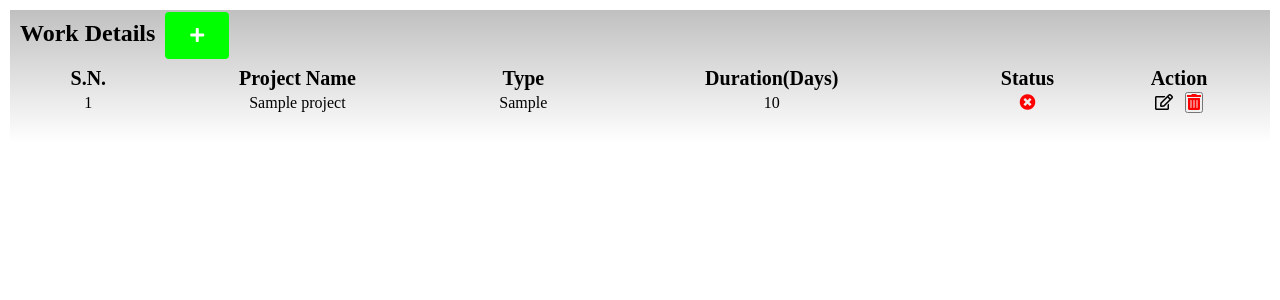
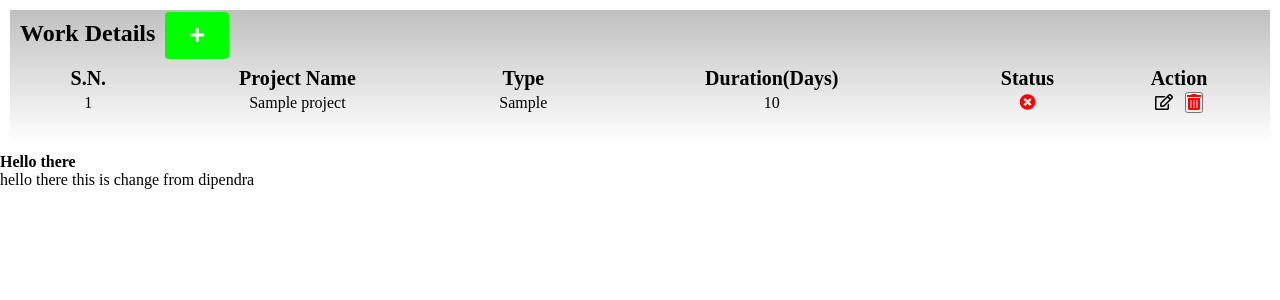
Before and after one commit to sharad52/Work_Management_System, a Django app: template templates/index.html in a window 1280 px wide. Shown: the part 73-373 px from the top of the page. Run offline with Django 3.2, Linux system fonts and the light colour scheme; the template is opened without the code that fills it: most values are stand-ins (such as "Sample title", 1, 10 or a date in 2020).

Commit message:
changes made by diepndra

```diff
--- a/templates/index.html
+++ b/templates/index.html
@@ -50,6 +50,10 @@
 		</tbody>
 	</table>
 </div>
+<div>
+	<h4>Hello there </h4>
+	<p>hello there this is change from dipendra</p>
+</div>
 
 {% endblock %}
 
```
